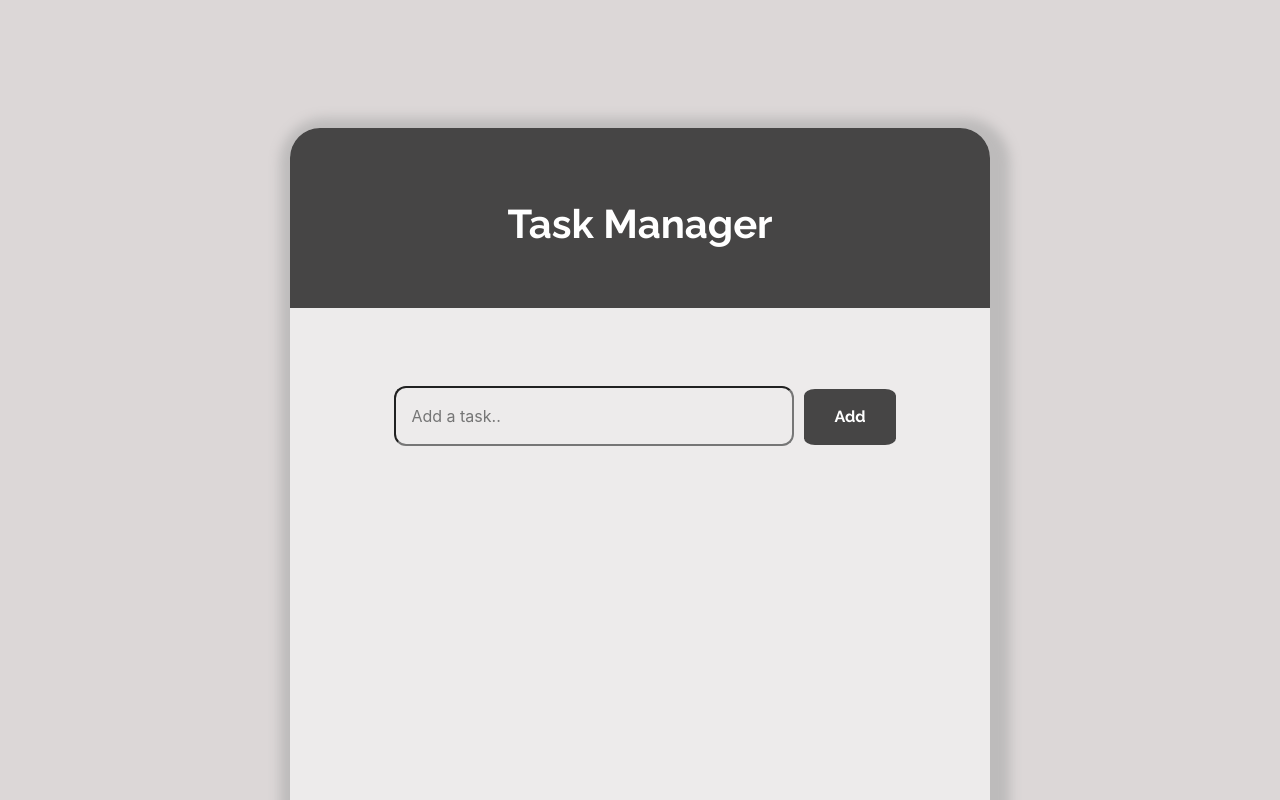
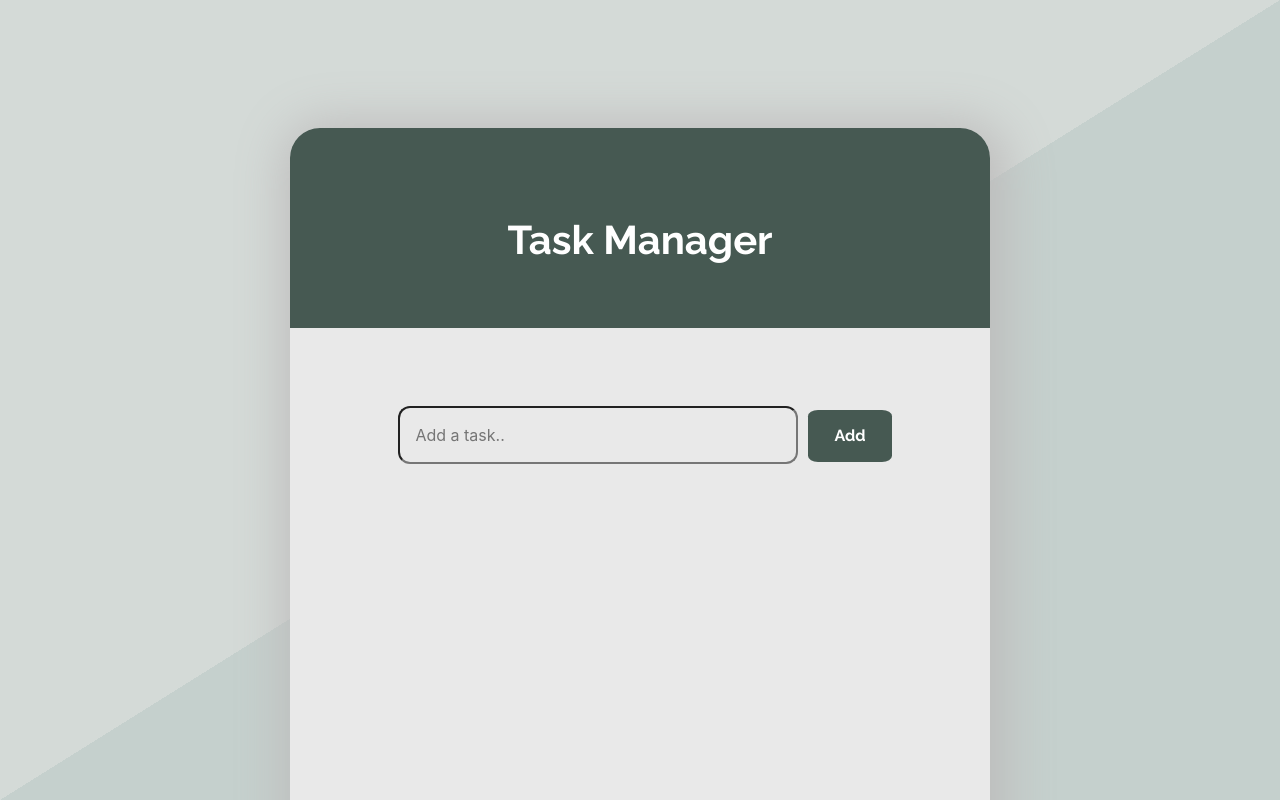
Before and after one commit to IbtisamZ/Task-manager, a React (Create React App) app: page / in a window 1280 px wide. Shown: the top 800 px of the page. Built offline with nearby package versions, Linux system fonts and the light colour scheme.

Commit message:
fix styling and colors

```diff
--- a/src/App.css
+++ b/src/App.css
@@ -1,7 +1,8 @@
 @import url('https://fonts.googleapis.com/css?family=Raleway:300,400,700&display=swap');
 
 body {
-  background-color: rgb(220, 215, 215);
+  /* background-color: #d4dad7; */
+  background-image: linear-gradient(to top left, #c5d0cd  50%, #d4dad7 50%);
   background-repeat: no-repeat;
   background-attachment: fixed;
 }
@@ -9,34 +10,36 @@ body {
 h1 {
   font-family: "Raleway", sans-serif ;
   font-weight: 600;
-  background-color: rgb(70, 69, 69);
-  height: 180px;
+  /* background-color: #596e66; */
+  background-color: #465952;
+  height: 200px;
   border-radius: 30px 30px 0 0;
   width: 700px;
   color: white;
-  padding: 4.5rem 0;
+  padding: 5.5rem 0;
 }
 
 .task-input {
   width: 400px;
   border-radius: 12px;
   background: transparent;
-  padding: 16px 15px;
+  padding: 15px 15px;
   margin: 70px 10px;
+  /* border: none; */
 }
 
 .add-button {
   border-radius: 12%;
   border: none;
-  padding: 16px 30px;
+  padding: 14px 26px;
   font-weight: bold;
-  background-color: rgb(70, 69, 69);
+  background-color: #465952;
   color: white;
   font-family: "Raleway", sans-serif ;
 }
 
 .add-button:hover {
-  background-color: rgb(97, 94, 94);
+  background-color: #596e66;
 }
 
 .task-remove-button {
@@ -51,12 +54,12 @@ h1 {
   justify-content: start;
   width: 700px;
   min-height: 900px;
-  background: #edebeb;
+  background: #e9e9e9;
   text-align: center;
   margin: 128px auto;
   border-radius: 30px;
   padding-bottom: 32px;
-  box-shadow: 5px 5px 12px 15px #bdbbbb;
+  box-shadow: 5px 5px 50px 10px #bdbbbb;
 }
 
 .task-item {
@@ -65,15 +68,17 @@ h1 {
   justify-content: center;
   align-items: center;
   text-align: start;
-  background-color: rgb(220, 215, 215);
+  background-color: rgb(221, 219, 219);
+  /* opacity: 15%; */
   height: 4rem;
   width: 80%;
   border-radius: 10px;
   margin: 1rem 0;
   padding: 2.25rem 2rem;
-  color: black;
+  color: #000;
   font-family: "Raleway", sans-serif;
   font-weight: 500;
+  font-size: 18px;
 }
 
 .tasks-container {
@@ -90,5 +95,5 @@ h1 {
 
 .strike-through {
   text-decoration: line-through;
-  color: rgb(106, 106, 106);
+  color: #7b8f88;
 }
```
